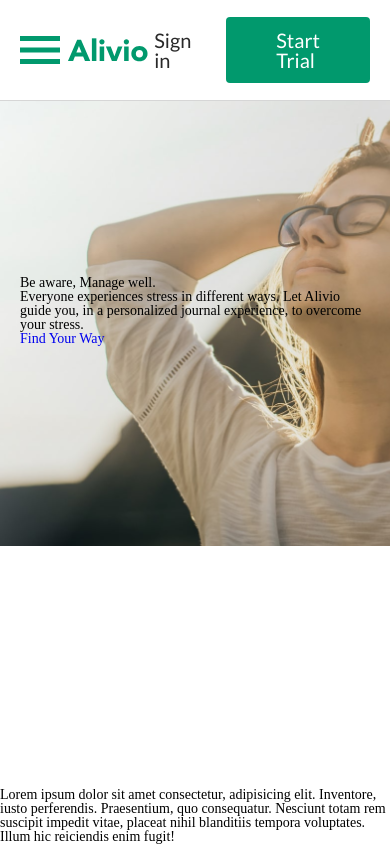
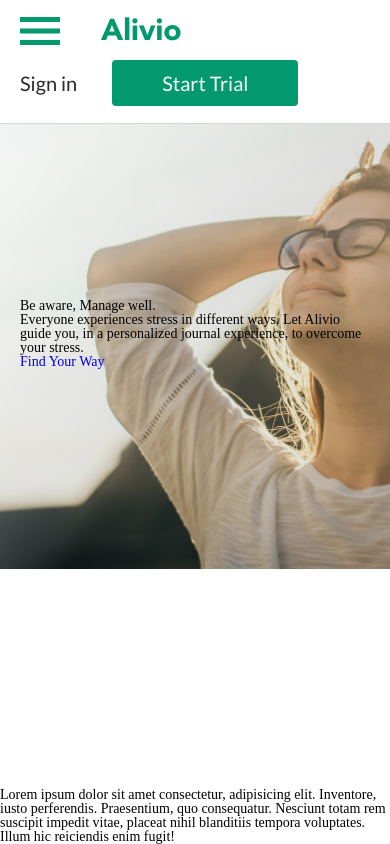
Before and after one commit to lenaratushna/alivio-landing-page, a plain HTML site: page index.html in a window 390 px wide. Drawn offline with Linux system fonts and the light colour scheme.

Commit message:
Added adaptive for header

```diff
--- a/sass/style.scss
+++ b/sass/style.scss
@@ -201,17 +201,14 @@ $text-font: 'Lato', sans-serif;
 /*Media*/
 
 @media screen and (max-width: 992px){
-
     .header {
         &__logo {
             order: 2;
         }
-
         &__sign-in{
             flex-basis: 50%;
             order: 3;
         }
-
         &__menu {
            position: fixed;
            width: 100%;
@@ -258,11 +255,9 @@ $text-font: 'Lato', sans-serif;
     }
 
     .menu {
-
 		&__list {
             flex-wrap: wrap;
 		}
-
 		&__item {
             width: 100%;
             margin-bottom: 40px;
@@ -274,7 +269,6 @@ $text-font: 'Lato', sans-serif;
             .link:hover, .link:focus, .link:active {
                 color: #000000;
                 text-decoration: underline;
-                letter-spacing: 7px;
             }
 		}
         &__item:last-child{
@@ -282,3 +276,42 @@ $text-font: 'Lato', sans-serif;
         }
     }
 }
+
+@media screen and (max-width: 630px){
+
+    .header {
+        &__container {
+            flex-direction: column;
+            align-items: flex-start;
+        }
+
+        &__logo {
+            position: absolute;
+            right: 50px;
+            top: 30px;
+        }
+
+    }
+    .burger{
+        margin-bottom: 15px;
+    }
+}
+
+@media screen and (max-width: 480px){
+    .header {
+        &__logo {
+            left: 100px;
+            top: 17px;
+        }
+    }
+}
+
+@media screen and (max-width: 320px){
+    .link{
+        font-size: 16px;
+    }
+    .start-btn {
+        padding: 13px 20px;
+        font-size: 16px;
+    }
+}
```
Also changed, not shown: css/style.css, 1 other file.
